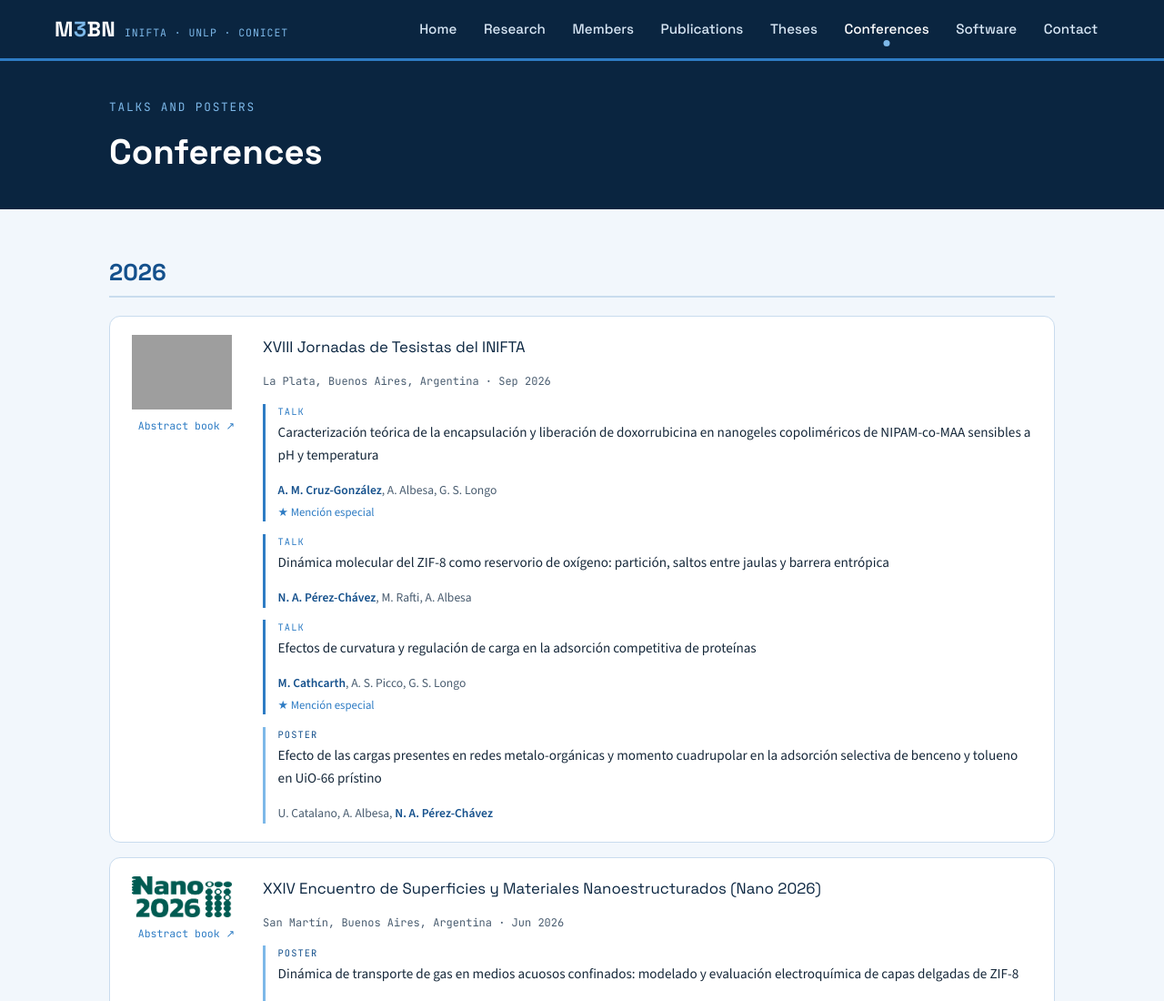
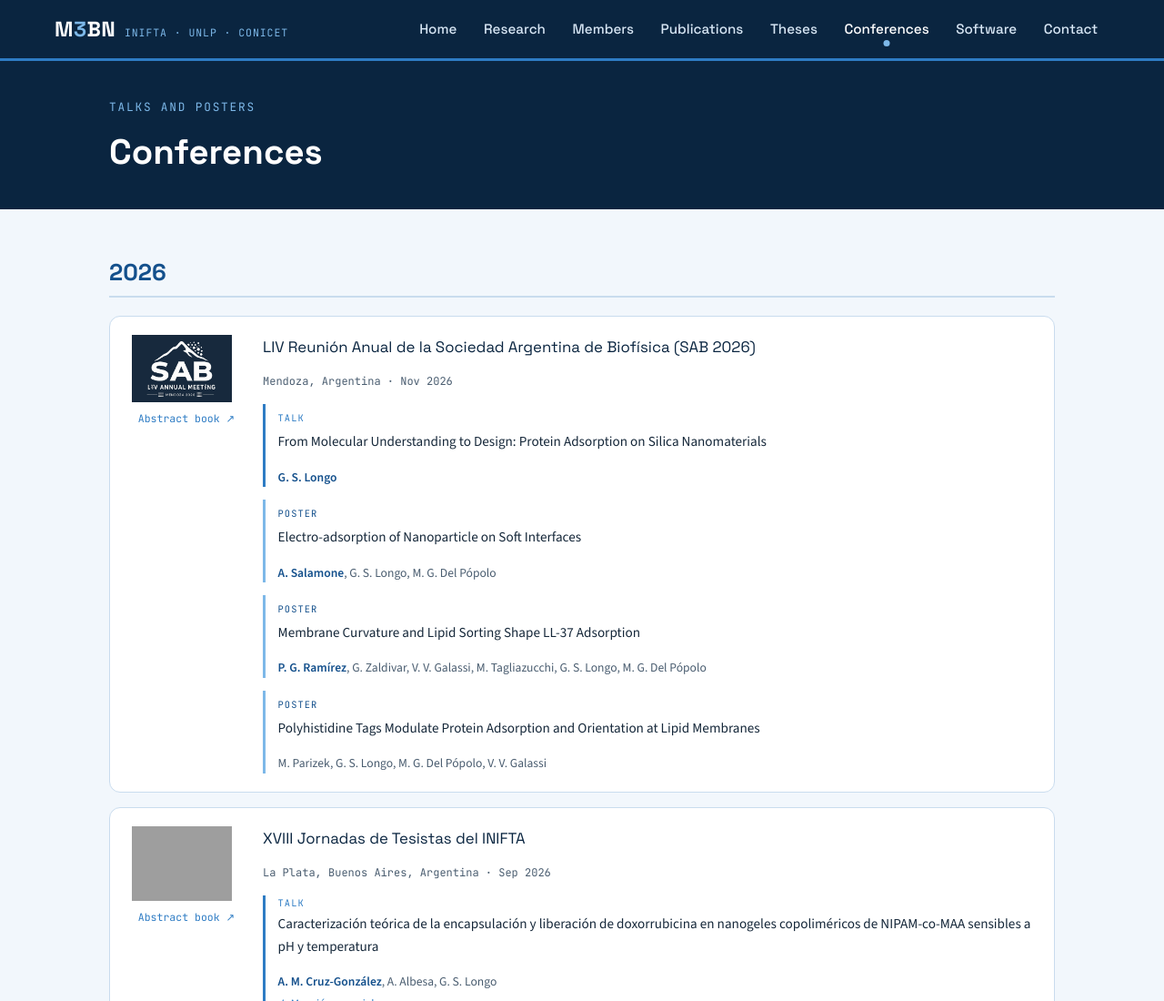
Before and after one commit to m3bn/m3bn.github.io, a plain HTML site: page conferences.html in a window 1280 px wide. Shown: the top 1100 px of the page at 91% size. Drawn offline with nearby package versions, Linux system fonts and the light colour scheme; grey boxes are pictures that could not be loaded.

Commit message:
Update conferences.html

```diff
--- a/conferences.html
+++ b/conferences.html
@@ -70,6 +70,38 @@
       <!-- ============================================================ -->
       <h2 class="year">2026</h2>
       <!-- ============================================================ -->
+
+      <!-- 2026-11 · SAB 2026 -->
+      <div class="venue-card">
+        <div class="venue-logo">
+          <img src="assets/img/venues/sab2026.png" alt="SAB 2026 logo">
+          <a href="https://drive.google.com/file/d/1ZrLWm5znMFWbjUpgHOGRddvkPxcMfjSd/view?usp=drive_link">Abstract book ↗</a>
+        </div>
+        <div>
+          <p class="venue-name">LIV Reunión Anual de la Sociedad Argentina de Biofísica (SAB 2026)</p>
+          <p class="venue-meta">Mendoza, Argentina · Nov 2026</p>
+          <div class="pres">
+            <span class="kind">TALK</span>
+            <p class="pres-title">From Molecular Understanding to Design: Protein Adsorption on Silica Nanomaterials</p>
+            <p class="pres-authors"><strong>G. S. Longo</strong></p>
+          </div>
+          <div class="pres poster">
+            <span class="kind">POSTER</span>
+            <p class="pres-title">Electro-adsorption of Nanoparticle on Soft Interfaces</p>
+            <p class="pres-authors"><strong>A. Salamone</strong>, G. S. Longo, M. G. Del Pópolo</p>
+          </div>
+          <div class="pres poster">
+            <span class="kind">POSTER</span>
+            <p class="pres-title">Membrane Curvature and Lipid Sorting Shape LL-37 Adsorption</p>
+            <p class="pres-authors"><strong>P. G. Ramírez</strong>, G. Zaldivar, V. V. Galassi, M. Tagliazucchi, G. S. Longo, M. G. Del Pópolo</p>
+          </div>
+          <div class="pres poster">
+            <span class="kind">POSTER</span>
+            <p class="pres-title">Polyhistidine Tags Modulate Protein Adsorption and Orientation at Lipid Membranes</p>
+            <p class="pres-authors">M. Parizek, G. S. Longo, M. G. Del Pópolo, V. V. Galassi</p>
+          </div>
+        </div>
+      </div>
 
       <!-- 2026-09 · XVIII Jornadas de Tesistas INIFTA -->
       <div class="venue-card">
```
